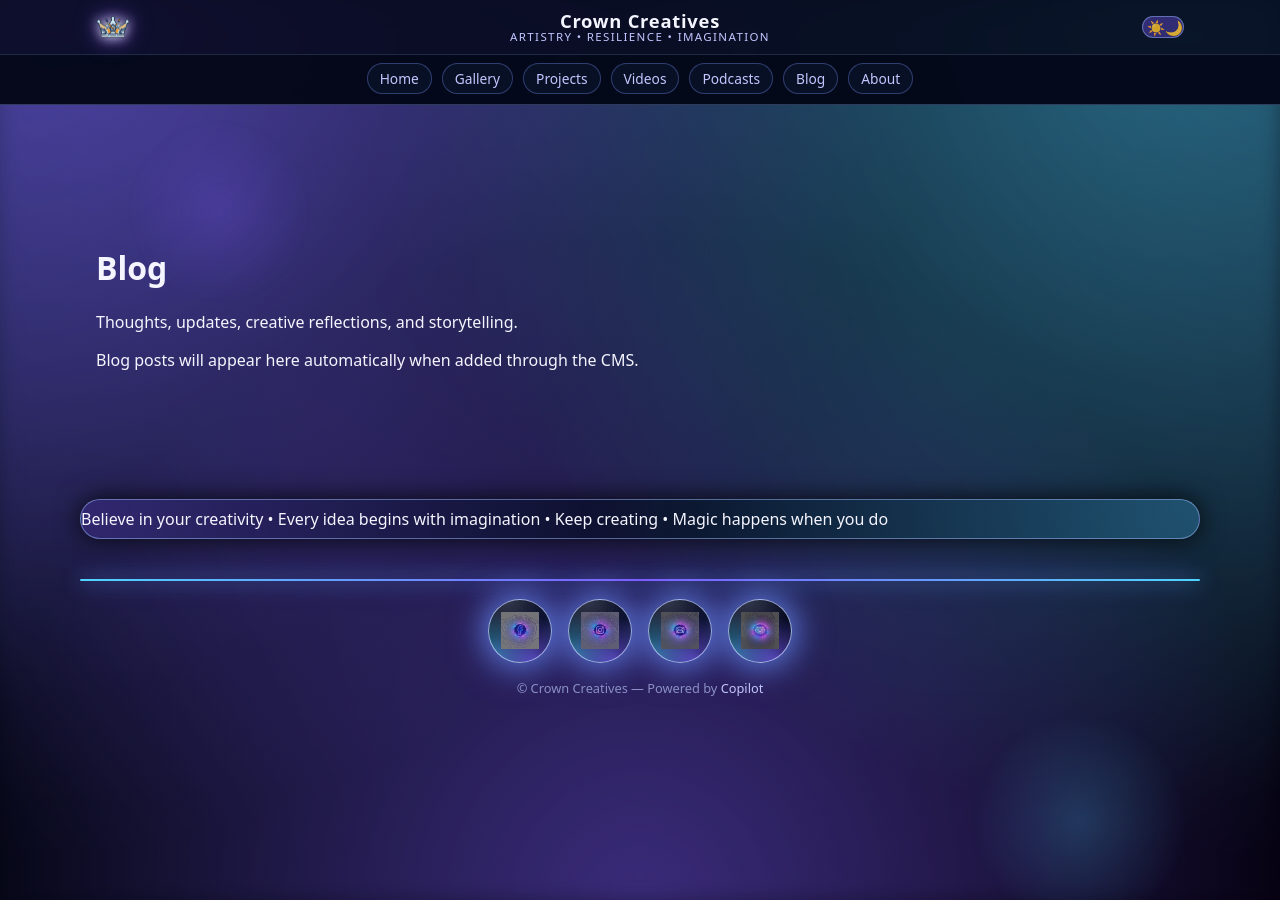
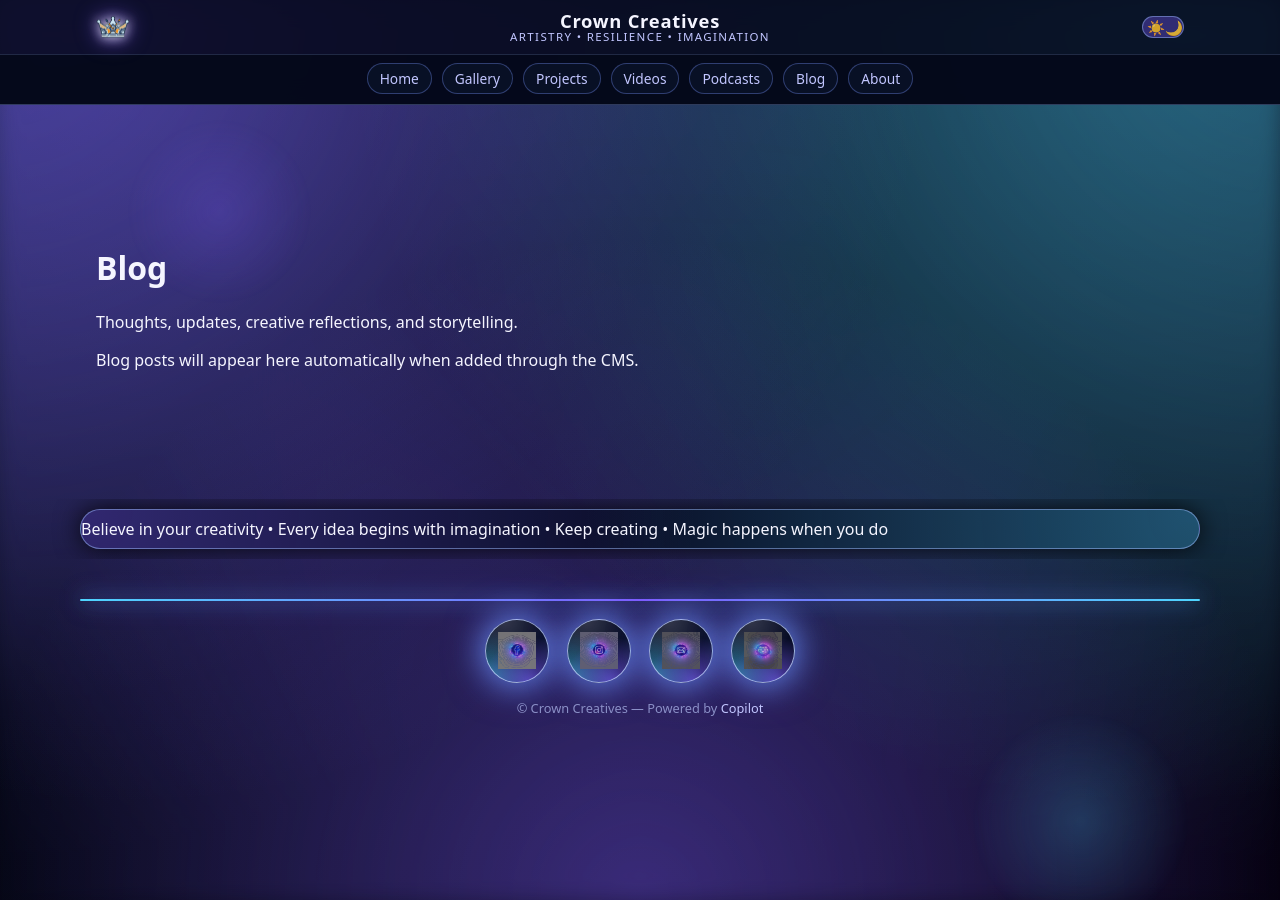
Before and after one commit to CrownCreatives/crowncreatives.github.io, a Jekyll site: the page built from blog.md, in a window 1280 px wide. Built offline with Jekyll 4.4.1, drawn with Linux system fonts in a browser that asks for light colours.

Commit message:
Update style.css

```diff
--- a/assets/css/style.css
+++ b/assets/css/style.css
@@ -929,3 +929,120 @@
 .ticker-inner {
   animation: ticker-scroll 26s linear infinite;
 }
+/* ✨ Ticker Animation */
+@keyframes ticker-scroll {
+  0% { transform: translateX(0); }
+  100% { transform: translateX(-100%); }
+}
+
+.ticker-container {
+  width: 100%;
+  overflow: hidden;
+  position: relative;
+  padding: 10px 0;
+}
+
+.ticker-track {
+  display: flex;
+  white-space: nowrap;
+}
+
+.ticker-inner {
+  display: inline-flex;
+  animation: ticker-scroll 26s linear infinite;
+}
+
+.ticker-item {
+  display: inline-flex;
+  align-items: center;
+  gap: 8px;
+  margin-right: 40px;
+  font-size: 1rem;
+  color: #e8ecff;
+}
+
+.ticker-dot {
+  width: 6px;
+  height: 6px;
+  background: #9bb8ff;
+  border-radius: 50%;
+  box-shadow: 0 0 8px #9bb8ff;
+}
+/* ✨ Scroll-Up Button */
+.scroll-up {
+  position: fixed;
+  bottom: 28px;
+  right: 28px;
+  width: 52px;
+  height: 52px;
+  border-radius: 50%;
+  border: 1px solid rgba(190, 210, 255, 0.8);
+  background:
+    radial-gradient(circle at 30% 0%, rgba(255, 255, 255, 0.18) 0, transparent 55%),
+    radial-gradient(circle at 70% 100%, rgba(127, 93, 255, 0.65) 0, transparent 60%),
+    radial-gradient(circle at 0% 100%, rgba(79, 213, 255, 0.65) 0, transparent 60%),
+    rgba(7, 12, 35, 0.96);
+  color: #f5f5ff;
+  font-size: 1.4rem;
+  cursor: pointer;
+  box-shadow:
+    0 0 40px rgba(127, 93, 255, 0.7),
+    0 0 32px rgba(79, 213, 255, 0.6);
+  transition: transform 0.22s ease, box-shadow 0.22s ease;
+  z-index: 999;
+}
+
+.scroll-up:hover {
+  transform: translateY(-4px);
+  box-shadow:
+    0 18px 40px rgba(0, 0, 0, 0.9),
+    0 0 46px rgba(127, 93, 255, 0.9),
+    0 0 38px rgba(79, 213, 255, 0.8);
+}
+/* ✨ Footer Icon Styling */
+.footer-icons {
+  margin-top: 18px;
+  display: flex;
+  justify-content: center;
+  gap: 18px;
+}
+
+.footer-icons a {
+  display: inline-flex;
+  align-items: center;
+  justify-content: center;
+  width: 64px;
+  height: 64px;
+  border-radius: 50%;
+  border: 1px solid rgba(190, 210, 255, 0.8);
+  background:
+    radial-gradient(circle at 30% 0%, rgba(255, 255, 255, 0.18) 0, transparent 55%),
+    radial-gradient(circle at 70% 100%, rgba(127, 93, 255, 0.65) 0, transparent 60%),
+    radial-gradient(circle at 0% 100%, rgba(79, 213, 255, 0.65) 0, transparent 60%),
+    rgba(7, 12, 35, 0.96);
+  box-shadow:
+    0 0 40px rgba(127, 93, 255, 0.7),
+    0 0 32px rgba(79, 213, 255, 0.6);
+  transition: transform 0.22s ease, box-shadow 0.22s ease;
+}
+
+.footer-icons a:hover {
+  transform: translateY(-3px);
+  box-shadow:
+    0 18px 40px rgba(0, 0, 0, 0.9),
+    0 0 46px rgba(127, 93, 255, 0.9),
+    0 0 38px rgba(79, 213, 255, 0.8);
+}
+
+.footer-icons svg {
+  width: 60%;
+  height: 60%;
+  stroke: #f5f5ff;
+  stroke-width: 2;
+  fill: none;
+  stroke-linecap: round;
+  stroke-linejoin: round;
+  filter:
+    drop-shadow(0 0 8px rgba(255, 255, 255, 0.9))
+    drop-shadow(0 0 14px rgba(127, 93, 255, 0.9));
+}
```
